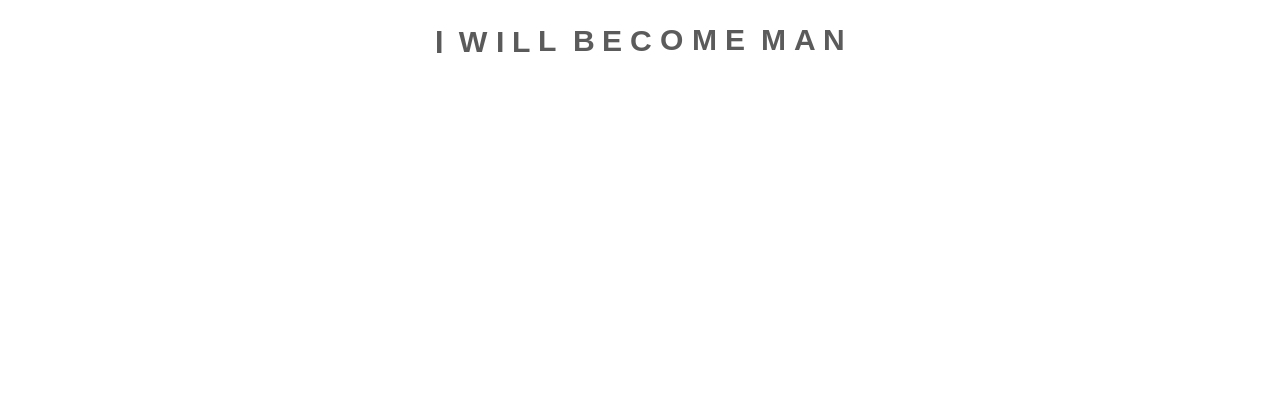
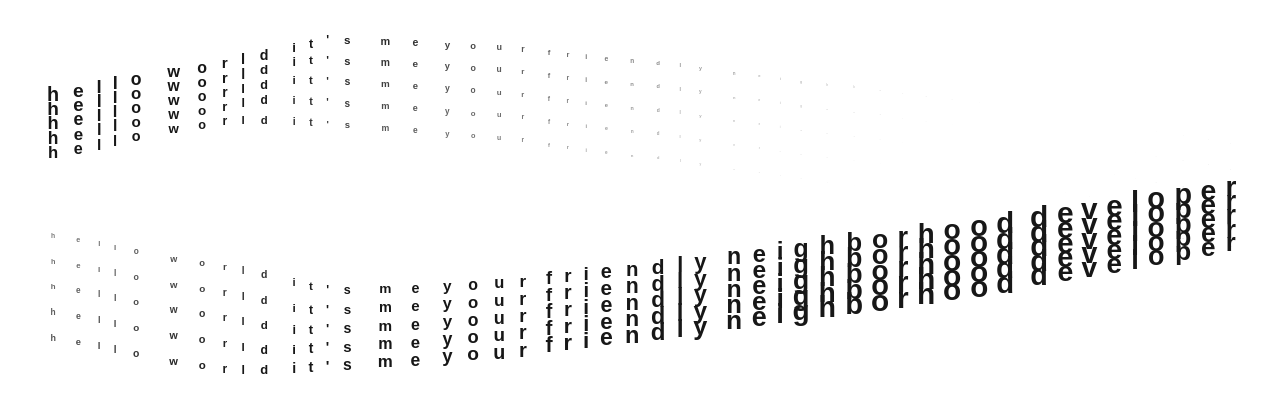
Before and after one commit to erica-will/realtime_display, a Next.js app: page /twist-roll in a window 1280 px wide. Shown: the top 412 px of the page. Built offline with nearby package versions, Linux system fonts and the light colour scheme.

Commit message:
twist-roll 1st try

```diff
--- a/app/twist-roll/page.tsx
+++ b/app/twist-roll/page.tsx
@@ -2,41 +2,42 @@
 import { motion } from "framer-motion";
 
 export default function MultiMoveDownScaleFadeLoop() {
-  const text = "I WILL BECOME MAN";
+  const text = "hello world it's me your friendly neighborhood developer";
   const texts = text.split("");
-  const moveDistance = 300; // 👈 下移距離(px)
-  const scaleRange = [1.5, 1, 0, 1, 1.5]; // 👈 縮放範圍
-  const opacityRange = [1, 0.7, 0, 0.7, 1]; // 👈 淡入淡出範圍
+  const moveDistance = 250; // 下移距離(px)
+  const scaleRange = [0.4, 1, 0.4, 0, 0.4]; // 縮放範圍
+  const opacityRange = [1, 1, 1, 0, 1]; // 淡入淡出範圍
+  const scaleRangeReverse = [0.4, 0, 0.4, 1, 0.4]; // 縮放範圍
+  const opacityRangeReverse = [1, 0, 1, 1, 1]; // 淡入淡出範圍
+  const n = 5; // 👈 想要幾組動畫
+  const layerGap = 20; // 👈 每組之間的Y偏移差距(px)
 
   return (
     <div className="flex items-center justify-center p-10 w-full h-full relative">
-      <div className="flex items-center justify-center space-x-2 w-full h-full absolute top-0 left-0">
+      {Array.from({ length: n }).map((_, layerIndex) => (
+        <div
+          key={layerIndex}
+          className="flex items-center justify-center space-x-2 w-full h-full absolute top-0 left-0"
+        >
           {texts.map((t, i) => (
             <motion.div
               key={i}
               initial={{ y: 0, scale: 0, opacity: 1 }}
               animate={{
                 y: [
-                moveDistance / 3,
-                moveDistance,
-                (moveDistance / 3) * 2,
-                0,
-                moveDistance / 3,
+                  0 + layerIndex * layerGap,
+                  moveDistance + layerIndex * layerGap,
+                  0 + layerIndex * layerGap,
                 ],
                 scale: scaleRange,
                 opacity: opacityRange,
               }}
               transition={{
                 duration: 9, // 一次完整動畫時間
-              delay: i * 0.05, // 👈 階梯延遲
-              repeat: Infinity, // 👈 無限循環
-              repeatDelay: 0, // 每輪間隔
-              ease: [
-                [0.1, 0, 0.2, 1], // KF0→KF1：慢慢煞到 moveDistance
-                [0.8, 0, 0.8, 0], // KF1→KF2：瞬間離開 moveDistance
-                [0.1, 0, 0.2, 1], // KF2→KF3：靠近 0 時再煞
-                [0.8, 0, 0.8, 0], // KF3→KF4：從 0 爆衝離開
-              ],
+                delay: i * 0.07 + layerIndex * 0.1, // 👈 每層也有微延遲
+                repeat: Infinity, // 無限循環
+                times: [0, 0.5, 1],
+                ease: [[0.0, 0.3, 0.7, 1.0]], // 平滑往返
               }}
               className="text-3xl font-bold"
             >
@@ -44,35 +45,39 @@ export default function MultiMoveDownScaleFadeLoop() {
             </motion.div>
           ))}
         </div>
-      {/* <div className="flex items-center justify-center space-x-2 w-full h-full absolute top-0 left-0">
+      ))}
+      {Array.from({ length: n }).map((_, layerIndex) => (
+        <div
+          key={layerIndex}
+          className="flex items-center justify-center space-x-2 w-full h-full absolute top-0 left-0"
+        >
           {texts.map((t, i) => (
             <motion.div
               key={i}
-            initial={{ y: 10, scale: 0, opacity: 1 }}
+              initial={{ y: 0, scale: 0, opacity: 1 }}
               animate={{
                 y: [
-                0 + 10,
-                moveDistance / 2 + 10,
-                moveDistance + 10,
-                moveDistance / 2 + 10,
-                0 + 10,
+                  moveDistance + layerIndex * layerGap,
+                  0 + layerIndex * layerGap,
+                  moveDistance + layerIndex * layerGap,
                 ],
-              scale: scaleRange,
-              opacity: opacityRange,
+                scale: scaleRangeReverse,
+                opacity: opacityRangeReverse,
               }}
               transition={{
-              duration: 5, // 一次完整動畫時間
-              delay: i * 0.05, // 👈 階梯延遲
-              repeat: Infinity, // 👈 無限循環
-              repeatDelay: 0, // 每輪間隔
-              ease: "linear",
+                duration: 9, // 一次完整動畫時間
+                delay: i * 0.07 + layerIndex * 0.1, // 👈 每層也有微延遲
+                repeat: Infinity, // 無限循環
+                times: [0, 0.5, 1],
+                ease: [[0.0, 0.3, 0.7, 1.0]], // 平滑往返
               }}
               className="text-3xl font-bold"
             >
               {t}
             </motion.div>
           ))}
-      </div> */}
+        </div>
+      ))}
     </div>
   );
 }
```
Lines whose indentation alone changed are shown as unchanged.
